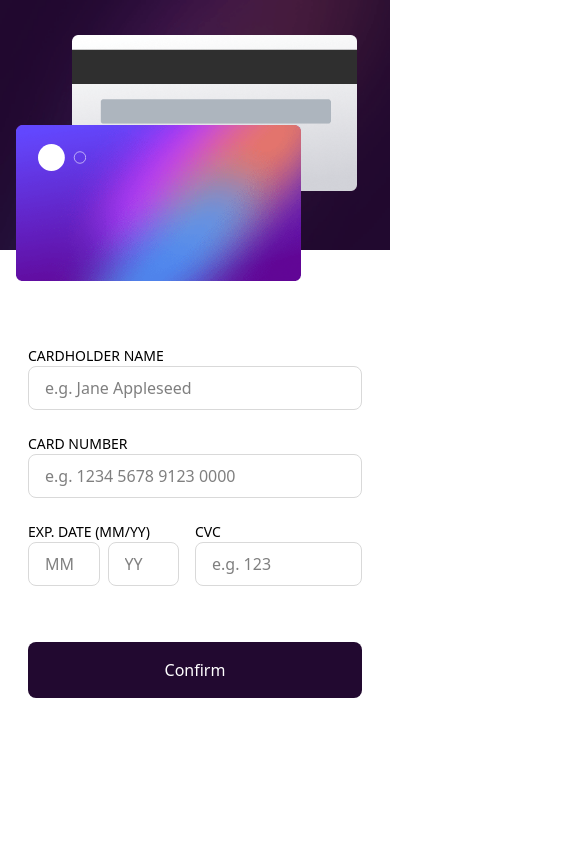
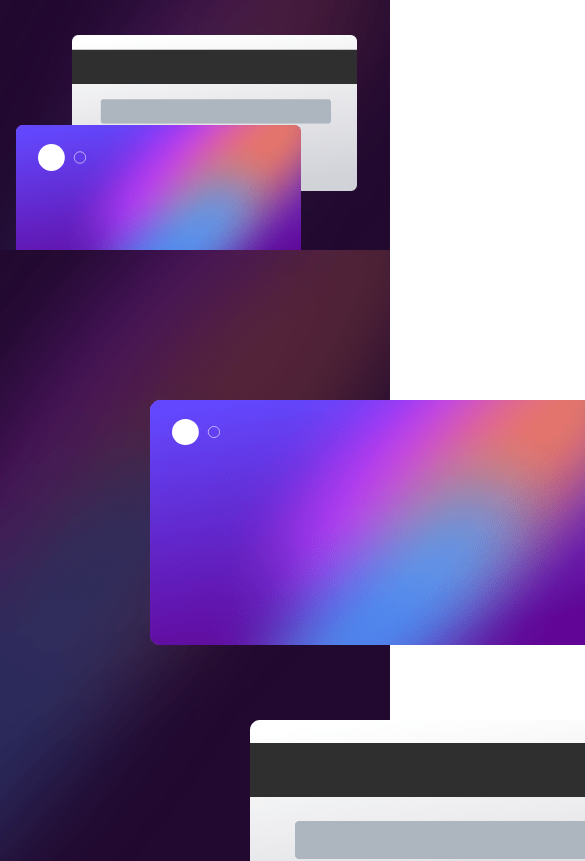
Before and after one commit to sonicnos/interactive-card-details-form-main-vite, a React (Vite) app: page / in a window 390 px wide. Shown: the top 861 px of the page, 585 px wide, since content can reach past the window. Built offline with nearby package versions, Linux system fonts and the light colour scheme.

Commit message:
making responive

```diff
--- a/src/App.jsx
+++ b/src/App.jsx
@@ -1,29 +1,16 @@
 import "./App.css";
 import Complete from "./components/Complete";
+import Desktop from "./components/Desktop";
 import Form from "./components/Form";
+import Mobile from "./components/Mobile";
 
 function App() {
   return (
-    <div className="h-screen flex flex-col gap-24">
-      <div className="w-full">
-        <img
-          className="w-full"
-          src="../../public/bg-main-mobile.png"
-          alt="background-mobile"
-        />
-        <div className="absolute top-[35px] left-[72px] w-[285px]">
-          <img src="../../bg-card-back.png" alt="card-back" />
-        </div>
-        <div className="absolute top-[125px] left-[16px] w-[285px]">
-          <img
-            className="absolute w-12 top-[19px] left-[22px]"
-            src="../../card-logo.svg"
-            alt="card-logo"
-          />
-          <img src="../../bg-card-front.png" alt="card-back" />
-        </div>
-      </div>
-      <Form className="flex flex-col px-7 gap-6" />
+    <div className="h-screen flex flex-col min-[400px]:gap-5 md:flex-row md:items-center">
+      <Mobile />
+      <Desktop className="w-full min-[400px]:hidden md:flex h-screen" />
+      <Form className="flex flex-col px-7 gap-6 max-w-[500px]" />
+
       {/* <Complete /> */}
     </div>
   );
--- /dev/null
+++ b/src/components/Desktop.jsx
@@ -0,0 +1,26 @@
+import React from "react";
+
+const Desktop = ({ className }) => {
+  return (
+    <div className={`${className} relative`}>
+      <img
+        className="w-[400px]"
+        src="../../public/bg-main-desktop.png"
+        alt="background-desktop"
+      />
+      <div className="absolute top-[470px] left-[250px] w-[450px]">
+        <img src="../../bg-card-back.png" alt="card-back" />
+      </div>
+      <div className="absolute top-[150px] left-[150px] w-[450px]">
+        <img
+          className="absolute w-12 top-[19px] left-[22px]"
+          src="../../card-logo.svg"
+          alt="card-logo"
+        />
+        <img src="../../bg-card-front.png" alt="card-back" />
+      </div>
+    </div>
+  );
+};
+
+export default Desktop;
--- a/src/components/Form.jsx
+++ b/src/components/Form.jsx
@@ -15,7 +15,7 @@ const Form = ({ className }) => {
         />
         <Input label="CVC" placeholder="e.g. 123" className="w-1/2" />
       </div>
-      <Button className="h-14 bg-[#220930] text-white rounded-lg" />
+      <Button className="h-14 w-full bg-[#220930] text-white rounded-lg" />
     </form>
   );
 };
--- /dev/null
+++ b/src/components/Mobile.jsx
@@ -0,0 +1,26 @@
+import React from "react";
+
+const Mobile = () => {
+  return (
+    <div className="w-full md:hidden">
+      <img
+        className="w-full"
+        src="../../public/bg-main-mobile.png"
+        alt="background-mobile"
+      />
+      <div className="absolute top-[35px] left-[72px] w-[285px]">
+        <img src="../../bg-card-back.png" alt="card-back" />
+      </div>
+      <div className="absolute top-[125px] left-[16px] w-[285px]">
+        <img
+          className="absolute w-12 top-[19px] left-[22px]"
+          src="../../card-logo.svg"
+          alt="card-logo"
+        />
+        <img src="../../bg-card-front.png" alt="card-back" />
+      </div>
+    </div>
+  );
+};
+
+export default Mobile;
```
